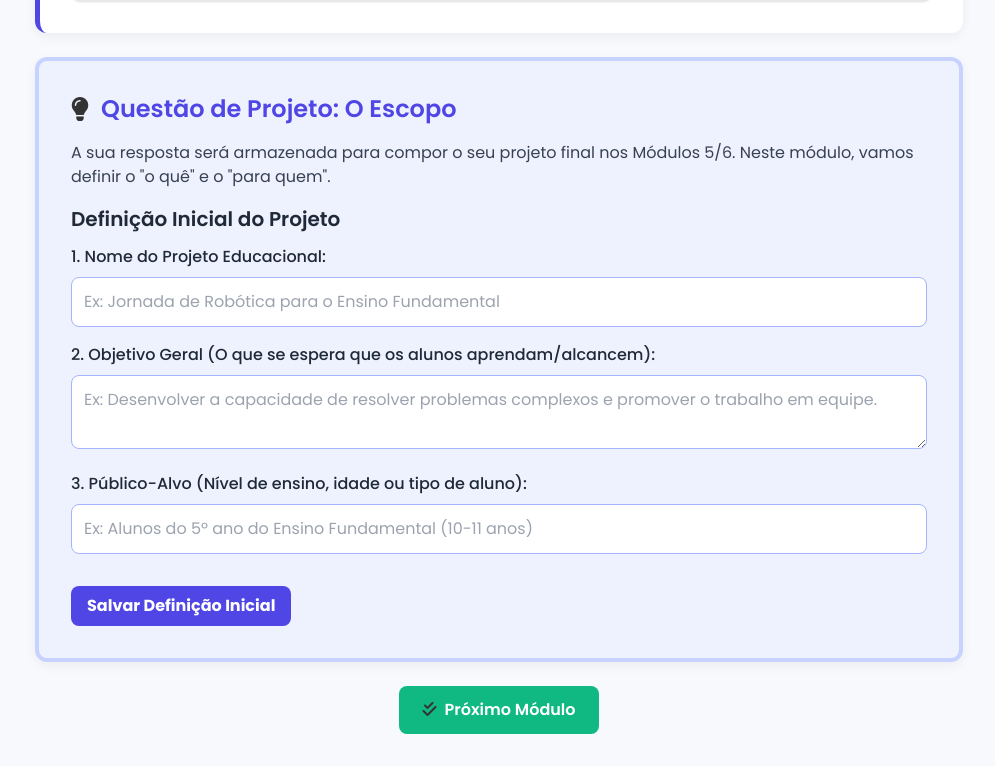
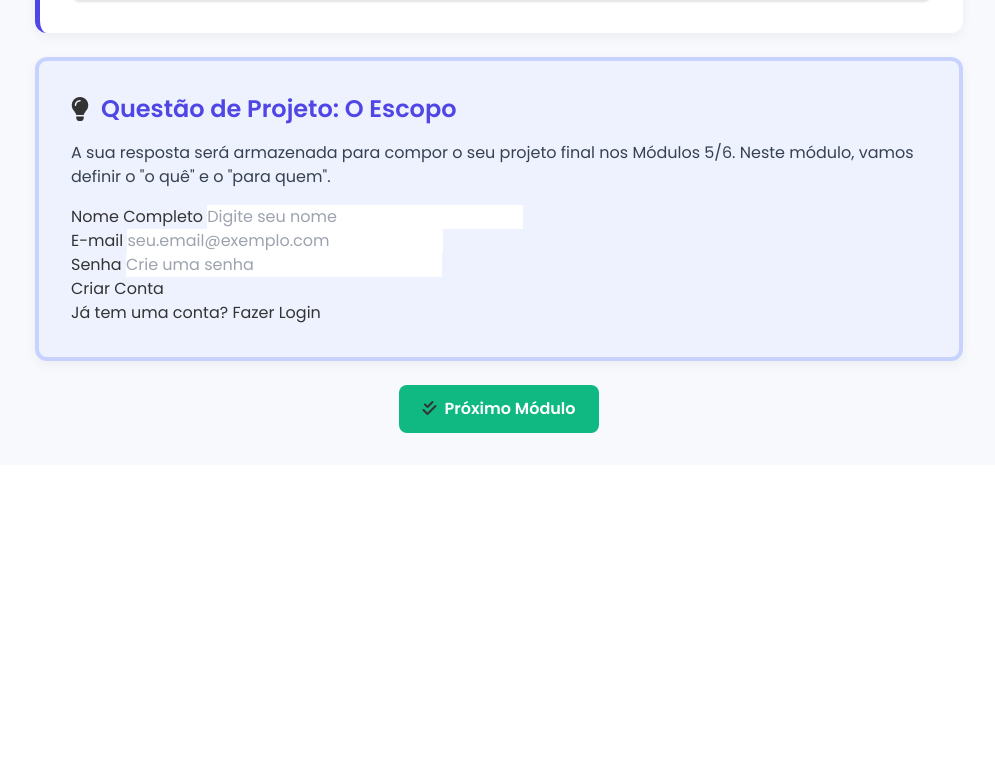
Before and after one commit to danidancr/PCTeacher, a Flask app: template templates/conteudo-introducao.html in a window 1280 px wide. Shown: the part 3347-4113 px from the top of the page, without its empty margins (285-1280 px from the left). After the commit the page ends 3780 px from the top, so only its background shows below. Run offline with Flask 3, Linux system fonts and the light colour scheme; the template is opened without the code that fills it, so the values that code supplies are empty; some libraries are stand-ins or nearby versions.

Commit message:
Update conteudo-introducao.html

```diff
--- a/templates/conteudo-introducao.html
+++ b/templates/conteudo-introducao.html
@@ -166,29 +166,31 @@
         </h2>
         <p class="text-gray-700 mb-4">A sua resposta será armazenada para compor o seu projeto final nos Módulos 5/6. Neste módulo, vamos definir o "o quê" e o "para quem".</p>
 
-        <form id="project-idea-form" onsubmit="saveProjectData(event)">
+        <form action="{{ url_for('cadastro') }}" method="POST">
 
-            <h3 class="text-xl font-semibold text-gray-800 mb-3">Definição Inicial do Projeto</h3>
-
-            <div class="mb-4">
-                <label for="project_name" class="block text-gray-800 font-medium mb-2">1. Nome do Projeto Educacional:</label>
-                <input type="text" id="project_name" name="project_name" class="w-full p-3 border border-indigo-300 rounded-lg focus:ring-primary-indigo focus:border-primary-indigo" placeholder="Ex: Jornada de Robótica para o Ensino Fundamental" required>
+            <div class="input-group">
+                <label for="name">Nome Completo</label>
+                <input type="text" id="name" name="nome" required placeholder="Digite seu nome"
+                    value="{{ request.form.get('nome', '') }}">
             </div>
 
-            <div class="mb-4">
-                <label for="project_objective" class="block text-gray-800 font-medium mb-2">2. Objetivo Geral (O que se espera que os alunos aprendam/alcancem):</label>
-                <textarea id="project_objective" name="project_objective" rows="2" class="w-full p-3 border border-indigo-300 rounded-lg focus:ring-primary-indigo focus:border-primary-indigo" placeholder="Ex: Desenvolver a capacidade de resolver problemas complexos e promover o trabalho em equipe." required></textarea>
+            <div class="input-group">
+                <label for="email">E-mail</label>
+                <input type="email" id="email" name="email" required placeholder="seu.email@exemplo.com"
+                    value="{{ request.form.get('email', '') }}">
             </div>
 
-            <div class="mb-4">
-                <label for="project_target" class="block text-gray-800 font-medium mb-2">3. Público-Alvo (Nível de ensino, idade ou tipo de aluno):</label>
-                <input type="text" id="project_target" name="project_target" class="w-full p-3 border border-indigo-300 rounded-lg focus:ring-primary-indigo focus:border-primary-indigo" placeholder="Ex: Alunos do 5º ano do Ensino Fundamental (10-11 anos)" required>
+            <div class="input-group">
+                <label for="password">Senha</label>
+                <input type="password" id="password" name="senha" required placeholder="Crie uma senha">
             </div>
 
-            <button type="submit" id="save-button" class="mt-4 bg-primary-indigo hover:bg-indigo-700 text-white font-bold py-2 px-4 rounded-lg transition duration-200">
-                Salvar Definição Inicial
-            </button>
-            <span id="save-feedback" class="ml-4 text-sm font-semibold"></span>
+            <button type="submit" class="btn-primary-register">Criar Conta</button>
+
+            <div class="login-link-group">
+                <p>Já tem uma conta? <a href="{{ url_for('login') }}">Fazer Login</a></p>
+            </div>
+
         </form>
     </div>
 {% endblock %}
```
